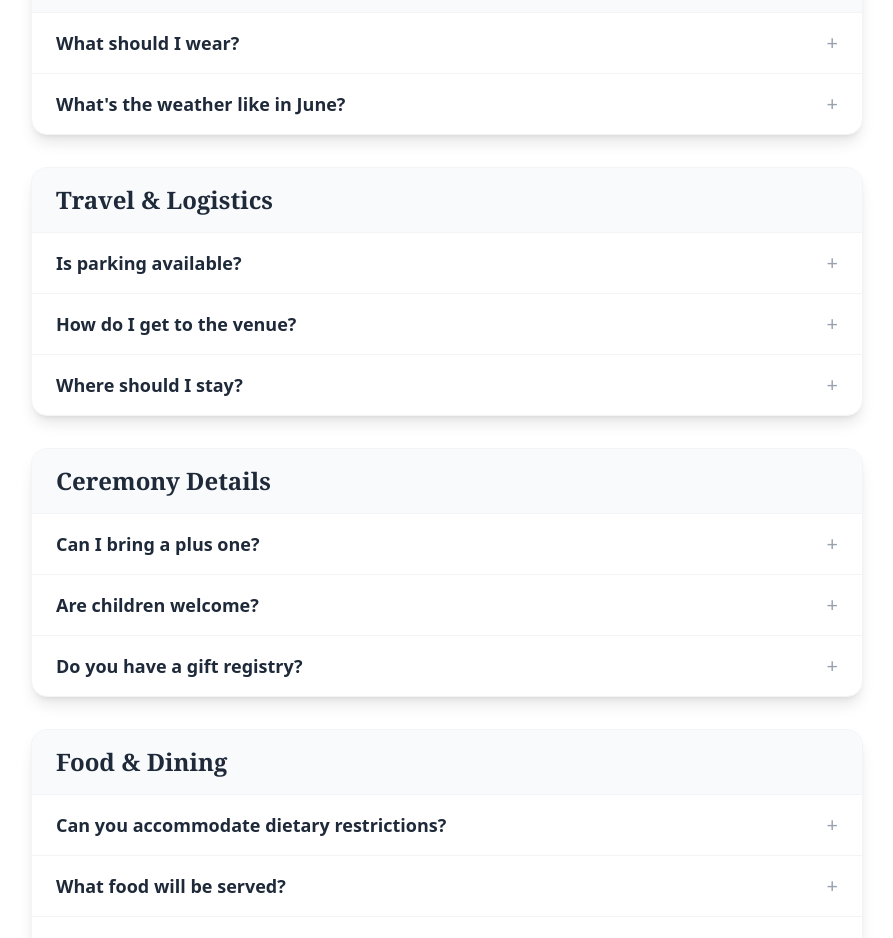
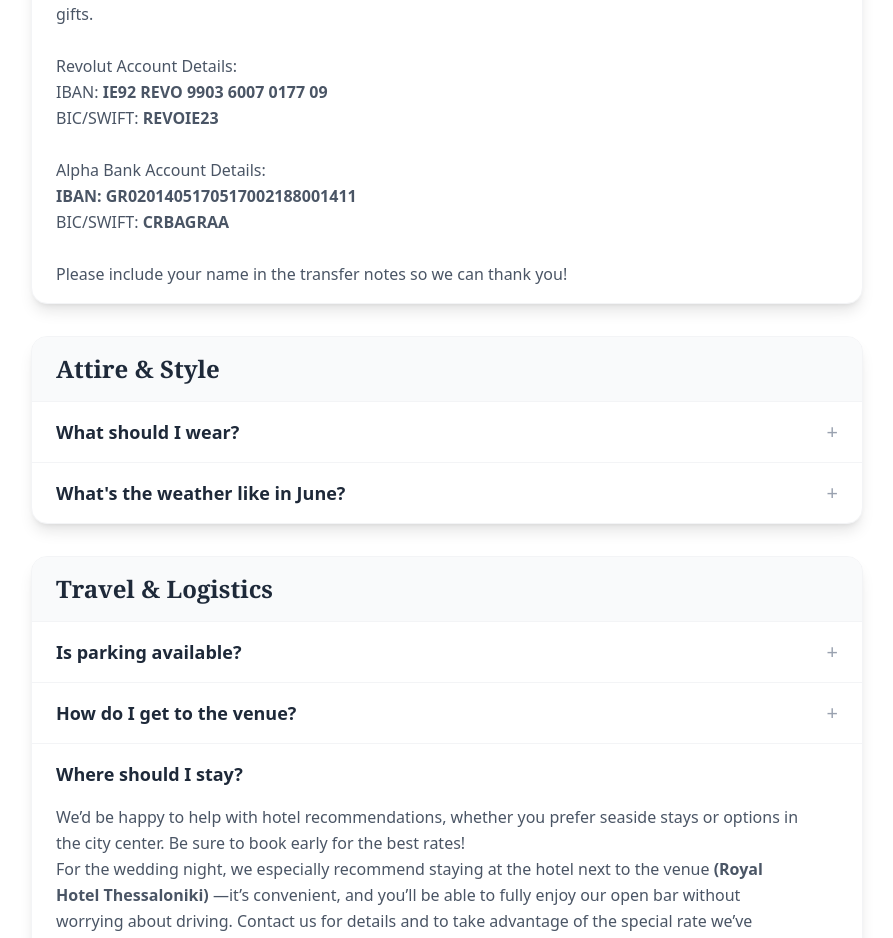
Before and after one commit to oalagial/marina-orestis-wedding, a React (Vite) app: page /faqs in a window 1280 px wide. Shown: the part 854-1792 px from the top of the page, without its empty margins (193-1086 px from the left). Built offline with nearby package versions, Linux system fonts and the light colour scheme; no server answers; a web font is replaced by a local one.

Commit message:
fix: Add gift registry section to FAQs and update translations in i18n.js; enhance Footer with gift registry link

```diff
--- a/src/components/Footer.jsx
+++ b/src/components/Footer.jsx
@@ -1,5 +1,6 @@
 import React from 'react';
 import { useTranslation } from 'react-i18next';
+import { Link } from 'react-router-dom';
 
 export default function Footer() {
   const { t } = useTranslation();
@@ -50,6 +51,16 @@ export default function Footer() {
             </p>
           </div> */}
 
+          {/* Gift Registry Button */}
+          <div className="mb-12">
+            <Link
+              to="/faqs"
+              className="btn-elegant btn-primary inline-block"
+            >
+              {t('faqs.general.gifts.question')}
+            </Link>
+          </div>
+
           {/* Bottom Bar */}
           <div className="border-t border-gray-200 pt-8">
             <p className="text-xs muted-text font-light tracking-wide">
--- a/src/i18n.js
+++ b/src/i18n.js
@@ -377,6 +377,10 @@ const resources = {
                     where: {
                         question: "Where is the wedding venue?",
                         answer: "We'll be celebrating at Ethereal Hall in Peraia, Thessaloniki."
+                    },
+                    gifts: {
+                        question: "Do we have a gift registry?",
+                        answer: "Your presence is the greatest gift! If you'd like to give something, we've set up a bank account for gifts. \n\n Revolut Account Details:\n IBAN: <b>IE92 REVO 9903 6007 0177 09</b>\n BIC/SWIFT: <b>REVOIE23</b> \n\n Alpha Bank Account Details:\n <b>IBAN: GR0201405170517002188001411</b>\n BIC/SWIFT: <b>CRBAGRAA</b> \n\n Please include your name in the transfer notes so we can thank you!"
                     }
                 },
                 attire: {
@@ -404,7 +408,7 @@ const resources = {
                     },
                     accommodation: {
                         question: "Where should I stay?",
-                        answer: "We’d be happy to help with hotel recommendations, whether you prefer seaside stays or options in the city center. Be sure to book early for the best rates! \n For the wedding night, we especially recommend staying at the hotel next to the venue (Royal Hotel Thessaloniki) —it’s convenient, and you’ll be able to fully enjoy our open bar without worrying about driving. Contact us for details and to take advantage of the special rate we’ve arranged for this hotel."
+                        answer: "We’d be happy to help with hotel recommendations, whether you prefer seaside stays or options in the city center. Be sure to book early for the best rates! \n For the wedding night, we especially recommend staying at the hotel next to the venue <b>(Royal Hotel Thessaloniki)</b> —it’s convenient, and you’ll be able to fully enjoy our open bar without worrying about driving. Contact us for details and to take advantage of the special rate we’ve arranged for this hotel."
                     }
                 },
                 ceremony: {
@@ -416,10 +420,6 @@ const resources = {
                         question: "Are children welcome?",
                         answer: "Our celebration is family-friendly. Please let us know when you RSVP if you're bringing little ones so we can plan accordingly."
                     },
-                    gifts: {
-                        question: "Do you have a gift registry?",
-                        answer: "Your presence is the greatest gift! If you'd like to give something, we've set up a bank account for gifts. \n\n Revolut Account Details:\n IBAN: IE92 REVO 9903 6007 0177 09\n BIC/SWIFT: REVOIE23 \n\n Alpha Bank Account Details:\n IBAN: GR0201405170517002188001411\n BIC/SWIFT: CRBAGRAA \n\n Please include your name in the transfer notes so we can thank you!"
-                    }
                 },
                 food: {
                     dietary: {
@@ -830,6 +830,10 @@ const resources = {
                     where: {
                         question: "Πού είναι ο χώρος του γάμου;",
                         answer: "Θα γιορτάσουμε στο Ethereal Hall στην Περαία, Θεσσαλονίκη."
+                    },
+                    gifts: {
+                        question: "Eχουμε μητρώο δώρων;",
+                        answer: "Η παρουσία σας είναι το μεγαλύτερο δώρο! Αν θέλετε να δώσετε κάτι, έχουμε δημιουργήσει έναν τραπεζικό λογαριασμό για δώρα. \n\n Στοιχεία Λογαριασμού Revolut:\n IBAN: <b>IE92 REVO 9903 6007 0177 09</b>\n BIC/SWIFT: <b>REVOIE23</b> \n\n Στοιχεία Λογαριασμού Alpha Bank:\n IBAN: <b>GR0201405170517002188001411</b>\n BIC/SWIFT: <b>CRBAGRAA</b> \n\n Παρακαλούμε συμπεριλάβετε το όνομά σας στις σημειώσεις της μεταφοράς ώστε να μπορέσουμε να σας ευχαριστήσουμε!"
                     }
                 },
                 attire: {
@@ -857,7 +861,7 @@ const resources = {
                     },
                     accommodation: {
                         question: "Πού να μείνω;",
-                        answer: "Θα χαρούμε να βοηθήσουμε με προτάσεις ξενοδοχείων, είτε προτιμάτε διαμονή δίπλα στη θάλασσα είτε επιλογές στο κέντρο της πόλης. Φροντίστε να κάνετε κράτηση νωρίς για τις καλύτερες τιμές! \n Για τη νύχτα του γάμου, προτείνουμε ιδιαίτερα να μείνετε στο ξενοδοχείο δίπλα στον χώρο (Royal Hotel Thessaloniki) —είναι βολικό και θα μπορείτε να απολαύσετε πλήρως το open bar χωρίς να ανησυχείτε για οδήγηση. Επικοινωνήστε μαζί μας για λεπτομέρειες και για να επωφεληθείτε από την ειδική τιμή που έχουμε κανονίσει για αυτό το ξενοδοχείο."
+                        answer: "Θα χαρούμε να βοηθήσουμε με προτάσεις ξενοδοχείων, είτε προτιμάτε διαμονή δίπλα στη θάλασσα είτε επιλογές στο κέντρο της πόλης. Φροντίστε να κάνετε κράτηση νωρίς για τις καλύτερες τιμές! \n Για τη νύχτα του γάμου, προτείνουμε ιδιαίτερα να μείνετε στο ξενοδοχείο δίπλα στον χώρο <b>(Royal Hotel Thessaloniki)</b> —είναι βολικό και θα μπορείτε να απολαύσετε πλήρως το open bar χωρίς να ανησυχείτε για οδήγηση. Επικοινωνήστε μαζί μας για λεπτομέρειες και για να επωφεληθείτε από την ειδική τιμή που έχουμε κανονίσει για αυτό το ξενοδοχείο."
                     }
                 },
                 ceremony: {
@@ -870,10 +874,6 @@ const resources = {
                         question: "Είναι ευπρόσδεκτα τα παιδιά;",
                         answer: "Ο εορτασμός μας είναι φιλικός προς την οικογένεια. Παρακαλώ ενημερώστε μας στην επιβεβαίωση αν φέρνετε μικρά παιδιά."
                     },
-                    gifts: {
-                        question: "Έχετε μητρώο δώρων;",
-                        answer: "Η παρουσία σας είναι το μεγαλύτερο δώρο! Αν θέλετε να δώσετε κάτι, έχουμε δημιουργήσει έναν τραπεζικό λογαριασμό για δώρα. \n\n Στοιχεία Λογαριασμού Revolut:\n IBAN: IE92 REVO 9903 6007 0177 09\n BIC/SWIFT: REVOIE23 \n\n Στοιχεία Λογαριασμού Alpha Bank:\n IBAN: GR0201405170517002188001411\n BIC/SWIFT: CRBAGRAA \n\n Παρακαλούμε συμπεριλάβετε το όνομά σας στις σημειώσεις της μεταφοράς ώστε να μπορέσουμε να σας ευχαριστήσουμε!"
-                    }
                 },
                 food: {
                     dietary: {
--- a/src/pages/FAQs.jsx
+++ b/src/pages/FAQs.jsx
@@ -16,6 +16,11 @@ const FAQs = () => {
                 {
                     question: t('faqs.general.where.question'),
                     answer: t('faqs.general.where.answer')
+                },
+                {
+                    question: t('faqs.general.gifts.question'),
+                    answer: t('faqs.general.gifts.answer'),
+                    alwaysOpen: true
                 }
             ]
         },
@@ -45,7 +50,8 @@ const FAQs = () => {
                 },
                 {
                     question: t('faqs.logistics.accommodation.question'),
-                    answer: t('faqs.logistics.accommodation.answer')
+                    answer: t('faqs.logistics.accommodation.answer'),
+                    alwaysOpen: true
                 }
             ]
         },
@@ -59,10 +65,6 @@ const FAQs = () => {
                 {
                     question: t('faqs.ceremony.children.question'),
                     answer: t('faqs.ceremony.children.answer')
-                },
-                {
-                    question: t('faqs.ceremony.gifts.question'),
-                    answer: t('faqs.ceremony.gifts.answer')
                 }
             ]
         },
@@ -120,24 +122,29 @@ const FAQs = () => {
                         {/* FAQ Items */}
                         <div className="divide-y divide-gray-100">
                             {category.faqs.map((faq, faqIndex) => {
-                                const isOpen = openFAQ === `${categoryIndex}-${faqIndex}`;
+                                const key = `${categoryIndex}-${faqIndex}`;
+                                const isOpen = faq.alwaysOpen || openFAQ === key;
                                 return (
                                     <div key={faqIndex} className="px-6 py-4">
                                         <button
-                                            onClick={() => toggleFAQ(categoryIndex, faqIndex)}
-                                            className="w-full text-left flex items-center justify-between hover:text-gray-600 transition-colors"
+                                            onClick={() => !faq.alwaysOpen && toggleFAQ(categoryIndex, faqIndex)}
+                                            className={`w-full text-left flex items-center justify-between ${!faq.alwaysOpen ? 'hover:text-gray-600' : ''} transition-colors`}
                                         >
                                             <h3 className="text-lg font-semibold text-gray-800 pr-4">
                                                 {faq.question}
                                             </h3>
-                                            <span className={`text-xl text-gray-400 transition-transform ${isOpen ? 'rotate-45' : ''}`}>
-                                                +
-                                            </span>
+                                            {!faq.alwaysOpen && (
+                                                <span className={`text-xl text-gray-400 transition-transform ${isOpen ? 'rotate-45' : ''}`}>
+                                                    +
+                                                </span>
+                                            )}
                                         </button>
                                         {isOpen && (
                                             <div className="mt-4 pr-8 animate-fade-in">
-                                                <p className="text-gray-600 leading-relaxed whitespace-pre-line">
-                                                    {faq.answer}
+                                                <p
+                                                    className="text-gray-600 leading-relaxed whitespace-pre-line"
+                                                    dangerouslySetInnerHTML={{ __html: faq.answer }}
+                                                >
                                                 </p>
                                             </div>
                                         )}
```
